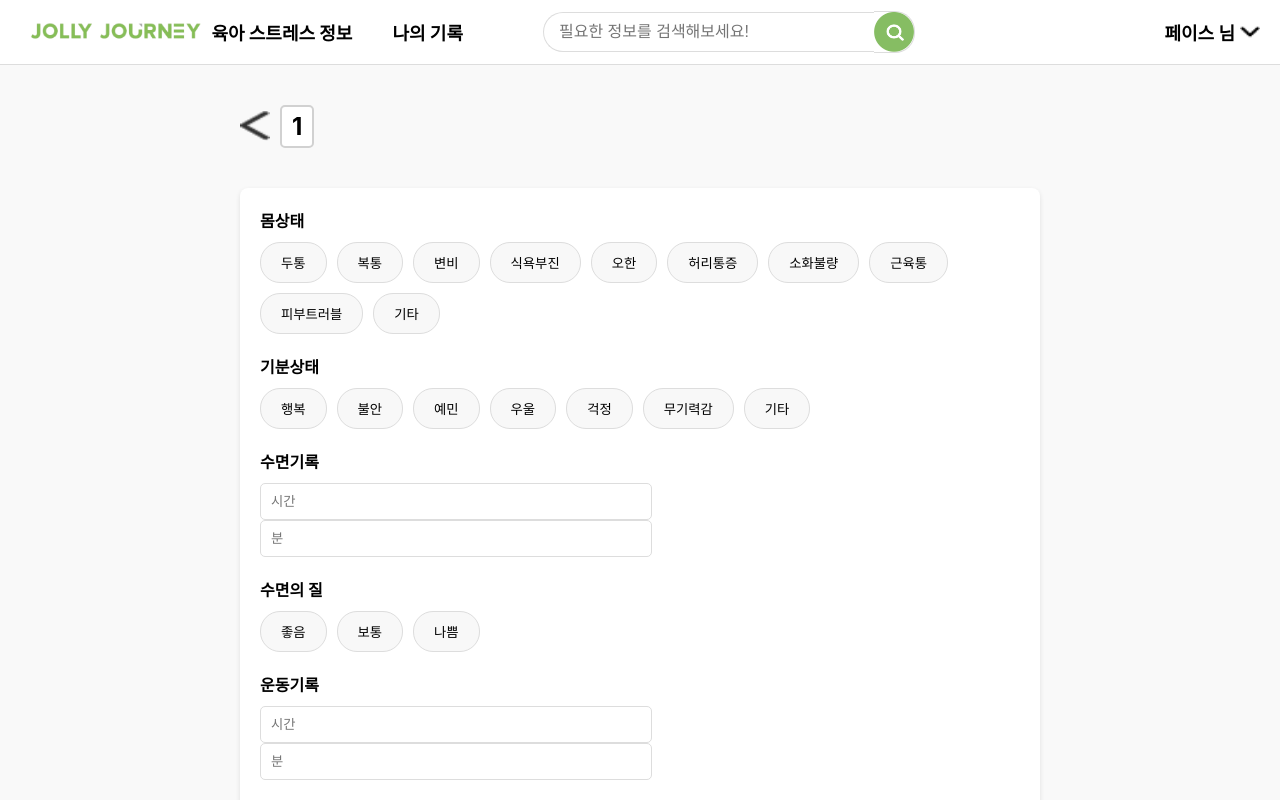
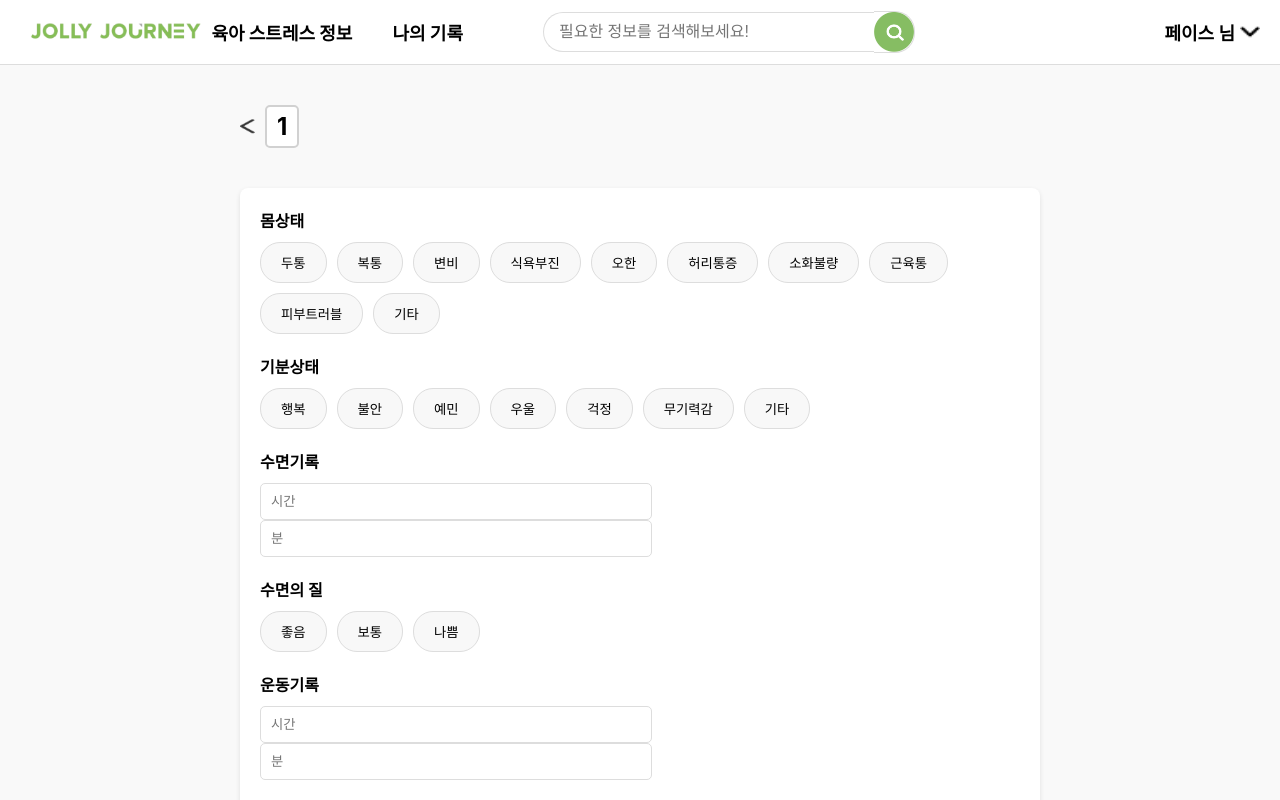
Before and after one commit to Likelion-YeungNam-Univ/12th-JollyJourney-FE, a React (Create React App) app: page /record/1 in a window 1280 px wide. Shown: the top 800 px of the page. Built offline with nearby package versions, Linux system fonts and the light colour scheme.

Commit message:
Change the size of back button

```diff
--- a/src/components/record/RecordDetail.css
+++ b/src/components/record/RecordDetail.css
@@ -14,8 +14,8 @@
 }
 
 .back-button {
-  width: 30px;
-  height: 30px;
+  width: 15px;
+  height: 15px;
   cursor: pointer;
 }
 
```
